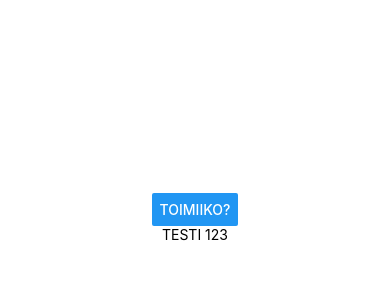
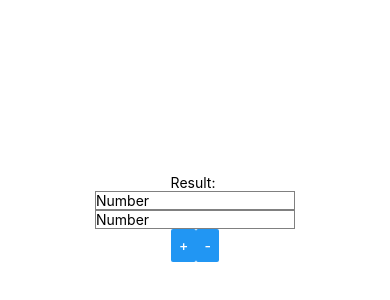
Before and after one commit to SProkopios/mobiiliohjelmointi, a React Native app: screen / in a window 390 px wide. Shown: the part 204-504 px from the top of the page. Built offline with nearby package versions, Linux system fonts and the light colour scheme.

Commit message:
Tehtävä 1 (Laskin)

```diff
--- a/App.js
+++ b/App.js
@@ -1,15 +1,39 @@
 import { StatusBar } from 'expo-status-bar';
-import { StyleSheet, Text, View, Button, Alert } from 'react-native';
+import { useState } from 'react';
+import { StyleSheet, Text, View, Button, Alert, TextInput } from 'react-native';
 
-const jotain = () => {
-  Alert.alert("Toimii")
-};
+
+
+
 
 export default function App() {
+  const [numberone, setNumberone] = useState();
+  const [numbertwo, setNumbertwo] = useState();
+  const [answer, setAnswer] = useState();
+
+  const add = () => {
+    setAnswer(parseInt(numberone) + parseInt(numbertwo));
+  }
+
+  const unadd = () => {
+    setAnswer(parseInt(numberone) - parseInt(numbertwo));
+  }
+
+
   return (
-    <View style={styles.container}>
-      <Button onPress={jotain} title='Toimiiko?' />
-      <Text>TESTI 123</Text>
+    <View style={{flex: 1, justifyContent: 'center', alignItems: 'center'}}>
+      <Text>Result: {answer}</Text>
+      <View>
+        <TextInput keyboardType='numeric' placeholder='Number' style={{width: 200, borderColor: 'gray', borderWidth: 1}}
+        onChangeText={numberone => setNumberone(numberone)} value={numberone} />
+        <TextInput keyboardType='numeric' placeholder='Number' style={{width: 200, borderColor: 'gray', borderWidth: 1}}
+        onChangeText={numbertwo => setNumbertwo(numbertwo)} value={numbertwo} />
+
+      </View>
+      <View style={{flexDirection: 'row', alignItems: 'flex-start'}}>
+        <Button onPress={add} title="+" />
+        <Button onPress={unadd} title="-" />
+      </View>
       <StatusBar style="auto" />
     </View>
   );
```
